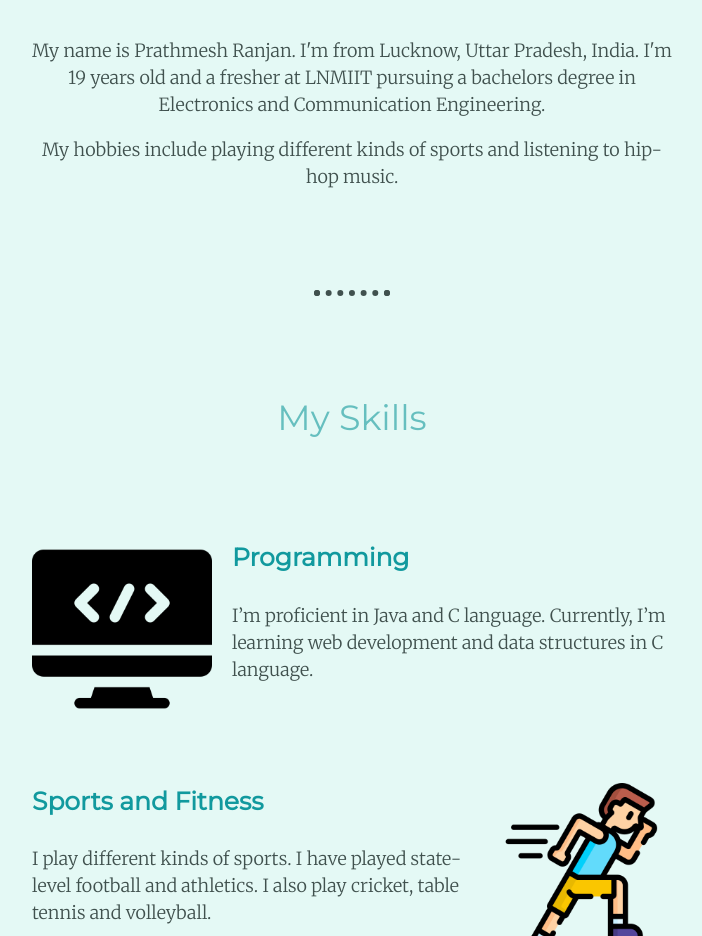
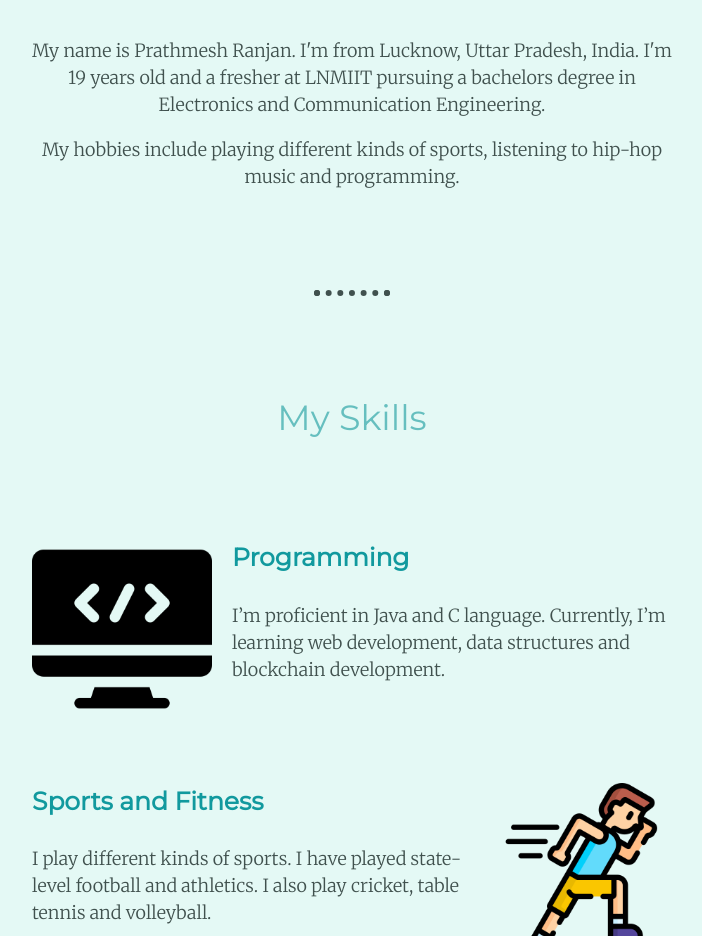
Before and after one commit to PrathmeshRanjan/PersonalWebsite, a plain HTML site: page index.html in a window 1280 px wide. Shown: the part 1123-2059 px from the top of the page, without its empty margins (288-990 px from the left). Drawn offline with Linux system fonts and the light colour scheme.

Commit message:
Update index.html

```diff
--- a/index.html
+++ b/index.html
@@ -28,7 +28,7 @@
       <h2>Hello.</h2>
       <div class="intro">
         <p>My name is Prathmesh Ranjan. I'm from Lucknow, Uttar Pradesh, India. I'm 19 years old and a fresher at LNMIIT pursuing a bachelors degree in Electronics and Communication Engineering.</p>
-        <p>My hobbies include playing different kinds of sports and listening to hip-hop music.</p>
+        <p>My hobbies include playing different kinds of sports, listening to hip-hop music and programming.</p>
       </div>
     </div>
     <hr>
@@ -37,7 +37,7 @@
       <div class="skill-row">
         <img class="coding" src="Images/coding.png" alt="">
         <h3>Programming</h3>
-        <p>I’m proficient in Java and C language. Currently, I’m learning web development and data structures in C language.</p>
+        <p>I’m proficient in Java and C language. Currently, I’m learning web development, data structures and blockchain development.</p>
       </div>
       <div class="skill-row">
         <img class="sports" src="Images/running.png" alt="">
@@ -71,7 +71,7 @@
 
   <div class="bottom-container">
     <a class="footer-link" href="https://www.linkedin.com/in/prathmesh-ranjan-135322233/">LinkedIn</a>
-    <a class="footer-link" href="https://twitter.com/">Twitter</a>
+    <a class="footer-link" href="https://twitter.com/prathmeshr14">Twitter</a>
     <div class="copyright">
       <p>© Prathmesh Ranjan.</p>
     </div>
```
